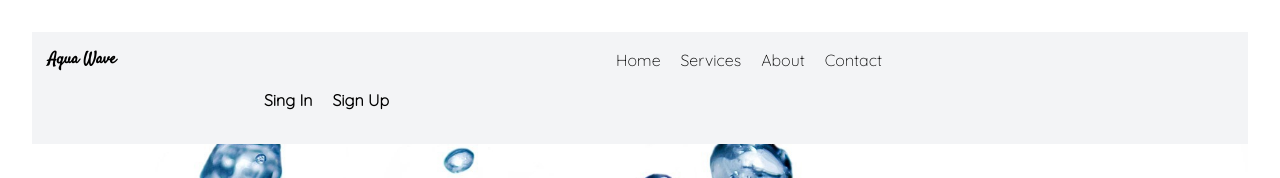
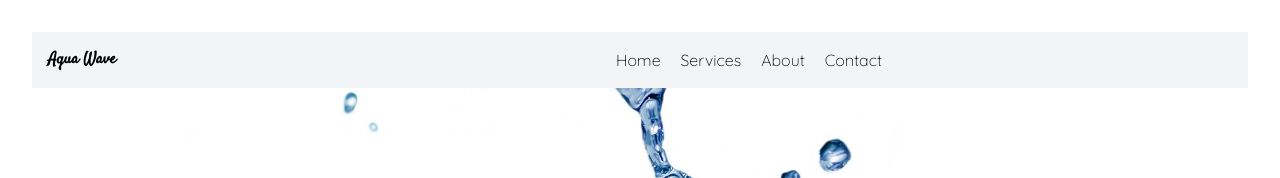
Before and after one commit to Zackius/V-water-Web, a React (Vite) app: page / in a window 1280 px wide. Shown: the top 178 px of the page. Built offline with nearby package versions, Linux system fonts and the light colour scheme.

Commit message:
Clean Up

```diff
--- a/src/App.tsx
+++ b/src/App.tsx
@@ -1,5 +1,5 @@
 import Gallery from "./Components/Gallery/Gallery"
-import Footer from "./Components/Hero/Footer/Footer."
+import Footer from "./Components/Footer/Footer."
 import Hero from "./Components/Hero/Hero"
 import Navbar from "./Components/Navbar/Navbar"
 import Services from "./Components/Services/Services"
@@ -7,7 +7,7 @@ import Testimonials from "./Components/Testimonials/Testimonials"
 
 const App = () => {
   return (
-    <div className="font-quick p-8">
+    <div className="font-quick p-8" l>
       <Navbar />
       <Hero />
       <Services/>
--- a/src/Components/Gallery/Gallery.tsx
+++ b/src/Components/Gallery/Gallery.tsx
@@ -5,10 +5,10 @@ import { man, laura, medium, side, top, young } from "../../assets/img";
 const ImgArr = [  laura, medium, side, young, top, man]
 const Gallery = () => {
   return (
-<div className='grid grid-rows-2 grid-flow-col auto-cols-fr bg-gray-300'>
+<div className='grid grid-rows-3 md:grid-rows-2 m-4 grid-flow-col auto-cols-fr bg-gray-300'>
        {ImgArr.map((image, index) => (
         <div key={index} className="m-4">
-          <img src={image} alt={`Image ${index + 1}`} className="w-auto h-[400px]" loading="lazy"  />
+          <img src={image} alt={`Image ${index + 1}`} className=" w-auto md:h-[400px] h-48 mx-auto content-center" loading="lazy"  />
         </div>
       ))}
       </div>
--- a/src/Components/Hero/Hero.tsx
+++ b/src/Components/Hero/Hero.tsx
@@ -2,13 +2,13 @@
 
 const Hero = () => {
   return (
-      <div className="bg-center h-[90vh] bg-fixed  bg-hero-image bg-no-repeat bg-cover">
-          <div className="p-36" >
+      <div className="bg-center h-auto bg-fixed  bg-hero-image bg-no-repeat bg-cover">
+          <div className="p-36 text-center" >
               <h1 className="sm:text-[20px] md:text-[40px] text-blue-700 font-satisfy font-bold ">Aqua-Wave</h1>
 
         <p className="sm:text-[15px] md:text-[25px] font-md pt-5 ">"Welcome to AquaWave: Pure Refreshment Delivered"</p>
         <div className="flex items-center justify-center  sm:p-8 md:p-10 lg:p-12 xl:p-16  sm:mx-4 md:mx-6 lg:mx-8 xl:mx-16">
-        <p className="sm:text-[15px] bg-blue-100 md:text-[23px]  m-34  justify-center rounded-xl  w-auto md:p-16  md:w-[1100px] ">At AquaWave, we believe in the power of pristine hydration. Our mission is simple: to provide you with the purest, most refreshing water right at your doorstep. With a commitment to quality and sustainability, we source our water from natural springs, ensuring every drop is a testament to purity. Experience the crisp, clean taste of AquaWave water and quench your thirst with nature's finest elixir. Explore our range of premium water products and let us bring the essence of pure refreshment into your life.</p>
+        {/* <p className="sm:text-[15px] bg-blue-100 md:text-[23px]  m-34  justify-center rounded-xl  w-auto md:p-16  md:w-[1100px] ">At AquaWave, we believe in the power of pristine hydration. Our mission is simple: to provide you with the purest, most refreshing water right at your doorstep. With a commitment to quality and sustainability, we source our water from natural springs, ensuring every drop is a testament to purity. Experience the crisp, clean taste of AquaWave water and quench your thirst with nature's finest elixir. Explore our range of premium water products and let us bring the essence of pure refreshment into your life.</p> */}
         </div>
       </div>
       </div>
--- a/src/Components/Navbar/Navbar.tsx
+++ b/src/Components/Navbar/Navbar.tsx
@@ -1,7 +1,7 @@
 
 const Navbar = () => {
   const navItem = ["Home", "Services", "About", "Contact"]
-  const buttonItem = ["Sing In", "Sign Up"]
+  // const buttonItem = ["Sing In", "Sign Up"]
   return (
     <div className=" md:flex-row sticky top-0  container flex  flex-wrap items-center p-4 bg-gray-100 mx-auto w-[100%] flex-col">
       <a className=" font-bold flex  items-center mb-4 text-font-style  md:m-0 md:pr-[500px] font-satisfy">
@@ -16,7 +16,7 @@ const Navbar = () => {
   })
 } </div>
 
-      <div className="flex items-center m-4  md:pl-[200px]  font-bold">
+      {/* <div className="flex items-center m-4  md:pl-[200px]  font-bold">
       {
 buttonItem.map((button: string) => {
     return (
@@ -24,7 +24,7 @@ buttonItem.map((button: string) => {
     )
   })
 }
-      </div>
+      </div> */}
     </div>
   )
 }
--- a/src/Components/Services/Services.tsx
+++ b/src/Components/Services/Services.tsx
@@ -1,4 +1,4 @@
-import { Johnny, Irrigation, Water, Water2, Water1, drinking, Irrigation2 } from "../../assets/img";
+import { Johnny, Irrigation, Water, Water2, Water1, Irrigation2 } from "../../assets/img";
 import {useState} from "react"
 const Services = () => {
   const [isFocus, setIsFocus] = useState(false)
@@ -33,7 +33,7 @@ const Services = () => {
              <p className="text-sm md:text-md lg:text-lg">Our dedication to advancing water quality extends to the development of cutting-edge purification technologies, such as advanced filtration systems and state-of-the-art water treatment processes. Aqua Pure is a trailblazer in the industry, constantly striving to improve access to clean drinking water through sustainable practices and eco-friendly solutions.</p>
            </div>
            <div className="mx-auto">
-           <img className=" w-[300px] h-[300px] md:w-[350px] shadow-md md:h-[350px]  lg:w-[500px] lg:h-[500px] rounded-full relative"  src={transition ? Water : drinking} onMouseEnter={trans}  onMouseLeave={transitions}  alt="jhhnnt"/>
+           <img className=" w-[300px] h-[300px] md:w-[350px] shadow-md md:h-[350px]  lg:w-[500px] lg:h-[500px] rounded-full relative"  src={transition ? Water : Water2} onMouseEnter={trans}  onMouseLeave={transitions}  alt="jhhnnt"/>
            </div>
          </div>
          <div className="flex flex-col md:flex-row lg:flex-row bg-green-100 md:rounded-l-full  lg:rounded-l-full shadow-xl p-4 m-3">
```
Also changed, not shown: src/Components/Footer/Footer..tsx (renamed from src/Components/Hero/Footer/Footer..tsx).
